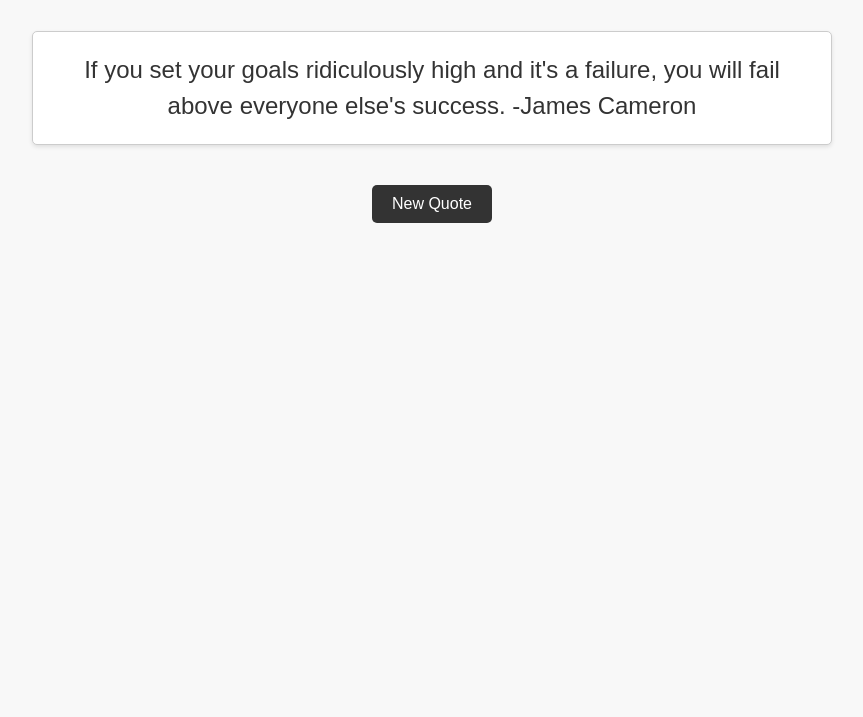
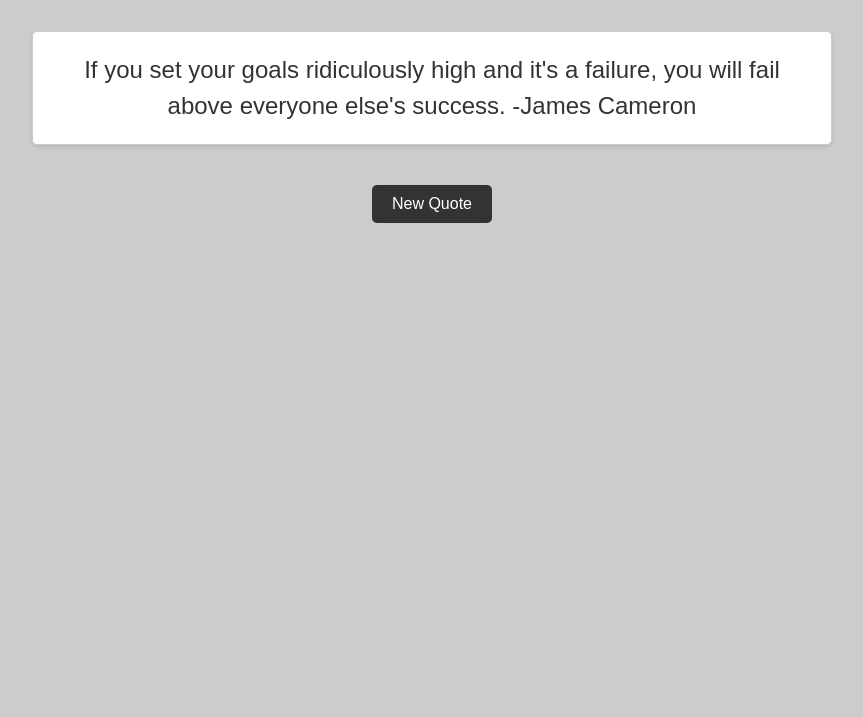
Before and after one commit to UmbrellaSkiies/Quote-App, a plain HTML site: page index.html in a window 1280 px wide. Shown: the part 83-800 px from the top of the page, without its empty margins (208-1071 px from the left). Drawn offline with Linux system fonts and the light colour scheme.

Commit message:
Update style.css

```diff
--- a/style.css
+++ b/style.css
@@ -1,5 +1,5 @@
 body {
-    background-color: #f8f8f8;
+    background-color: #ccc; /* #f8f8f8 */
     font-family: Arial, sans-serif;
     font-size: 16px;
     line-height: 1.5;
```
